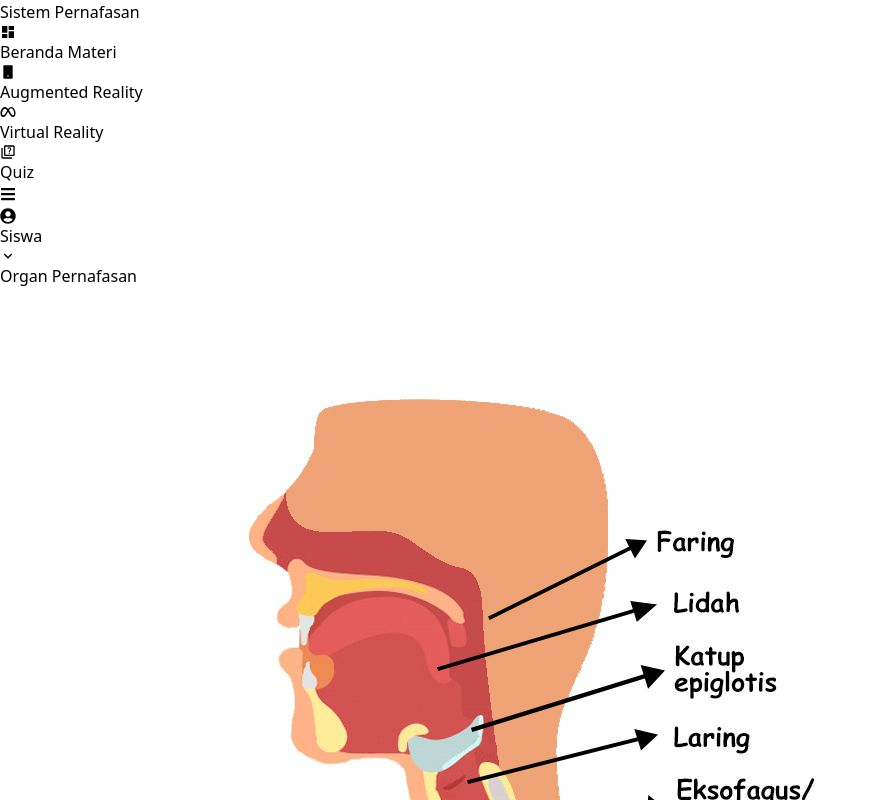
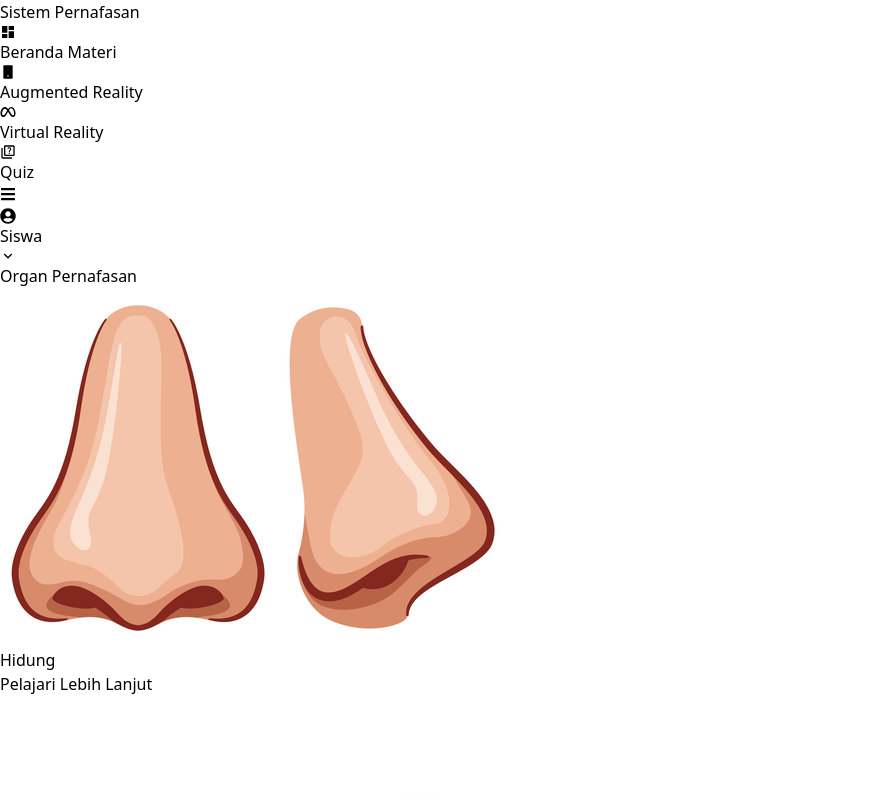
Before and after one commit to Itsjohanes/Kel1_Kapita, a React (Vite) app: page /dashboard/ar in a window 1280 px wide. Shown: the top 800 px of the page, without its empty margins (0-878 px from the left). Built offline with nearby package versions, Linux system fonts and the light colour scheme.

Commit message:
tambah hidung

```diff
--- a/src/components/Dashboard/AugmentedRealityMenuContent.jsx
+++ b/src/components/Dashboard/AugmentedRealityMenuContent.jsx
@@ -3,18 +3,25 @@ import React from "react";
 const AugmentedRealityMenuContent = () => {
   const topics = [
     {
+      id: 0,
+      title: "Hidung",
+      description: "",
+      gambar: "/nose.jpg",
+      link: "https://hidung-ar-mind.vercel.app/",
+    },
+    {
       id: 1,
       title: "Faring, Laring, Trakea",
       description: "",
       gambar: "/faring.jpg",
-      link  : "https://mind-ar2-laring.vercel.app/",
+      link: "https://mind-ar2-laring.vercel.app/",
     },
     {
       id: 2,
       title: "Paru-Paru (Bronkus, Bronkiolus, dan Alveolus)",
       description: "",
       gambar: "/bronkus.jpg",
-      link  : "https://mind-ar-paru-paru.vercel.app/",
+      link: "https://mind-ar-paru-paru.vercel.app/",
     },
   ];
 
```
